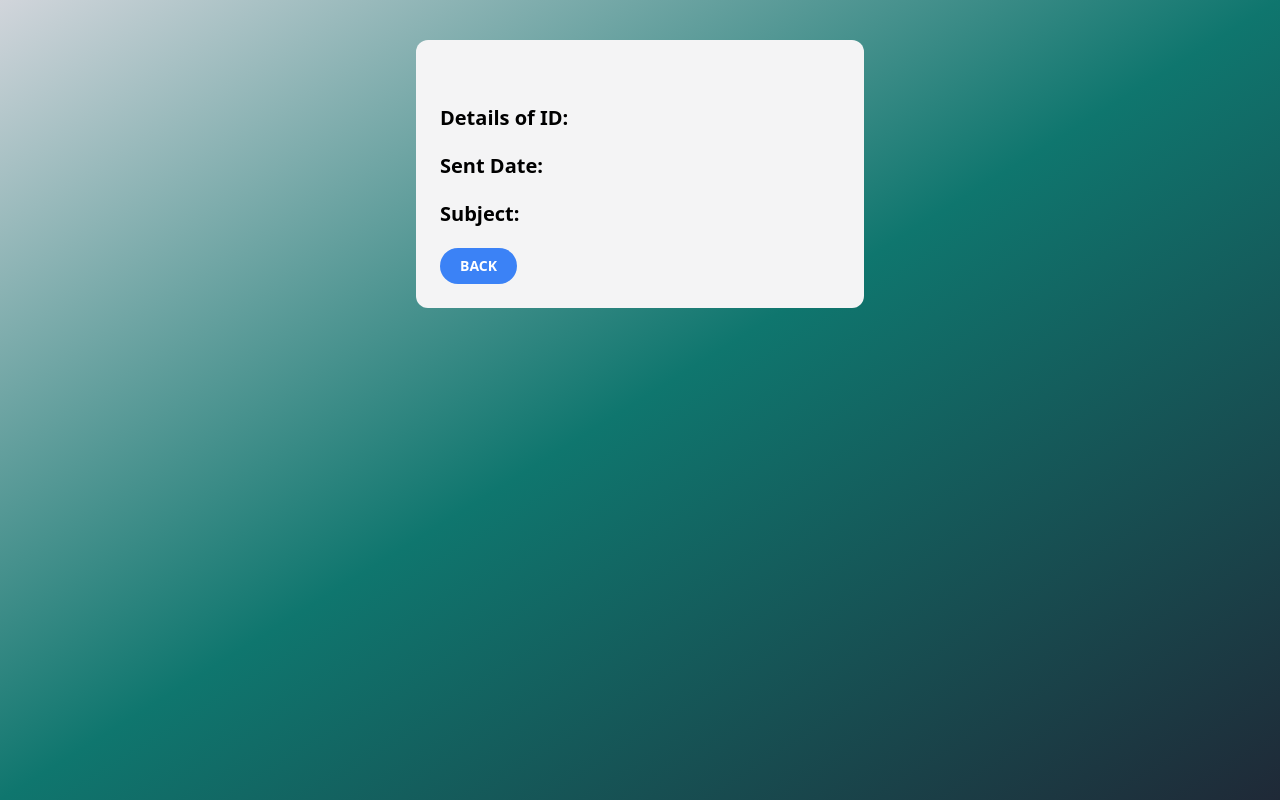
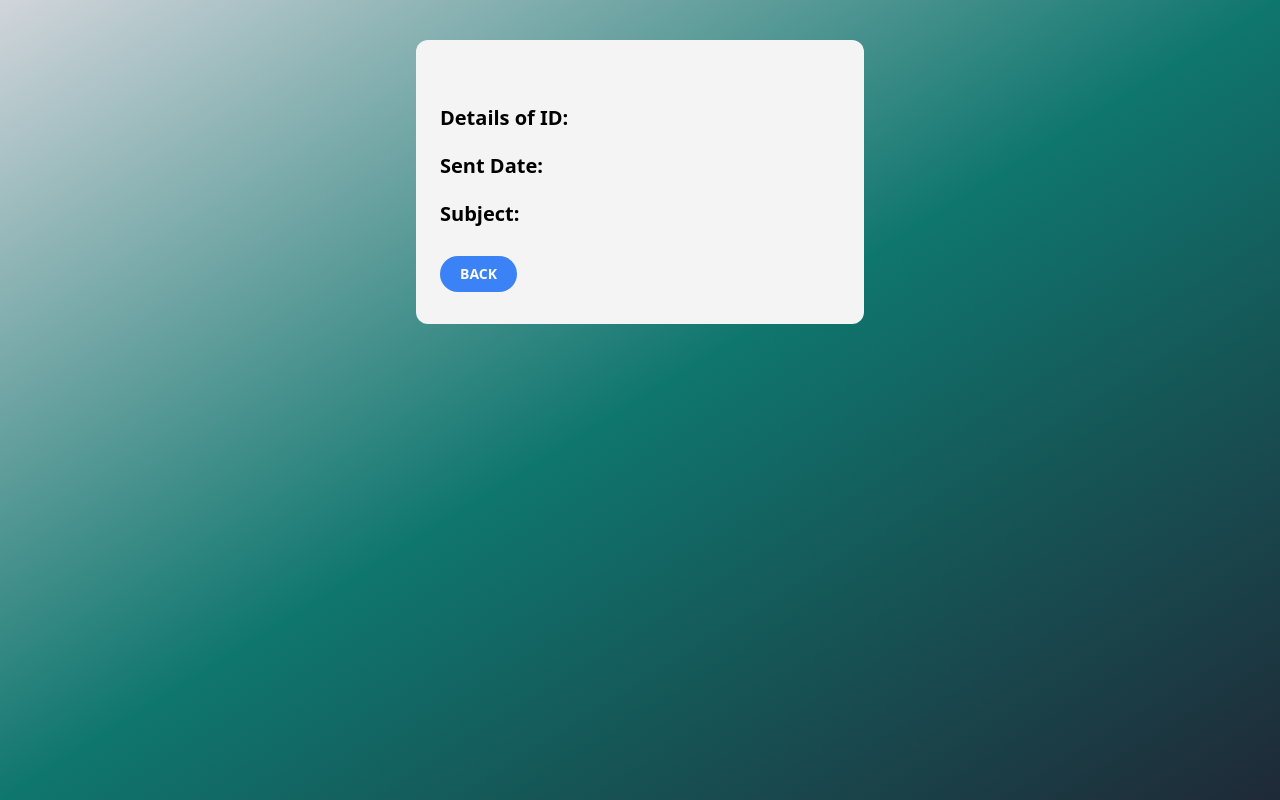
Before and after one commit to jakub0227/assignment_demo, a React (Create React App) app: page /1 in a window 1280 px wide. Built offline with nearby package versions, Linux system fonts and the light colour scheme.

Commit message:
fix margin on details back button

```diff
--- a/src/pages/DetailsPage/DetailsPage.tsx
+++ b/src/pages/DetailsPage/DetailsPage.tsx
@@ -25,7 +25,7 @@ export const DetailsPage: FC = () => {
       </h5>
       <h5 className="text-xl mt-5 italic">{foundDetail?.snippet}</h5>
       <button
-        className="bg-blue-500 text-white font-semibold py-2 px-5 text-sm inline-flex items-center group rounded-3xl"
+        className="bg-blue-500 text-white font-semibold py-2 px-5 my-2 text-sm inline-flex rounded-3xl"
         onClick={() => navigate("/")}
       >
         <p> BACK </p>
```
